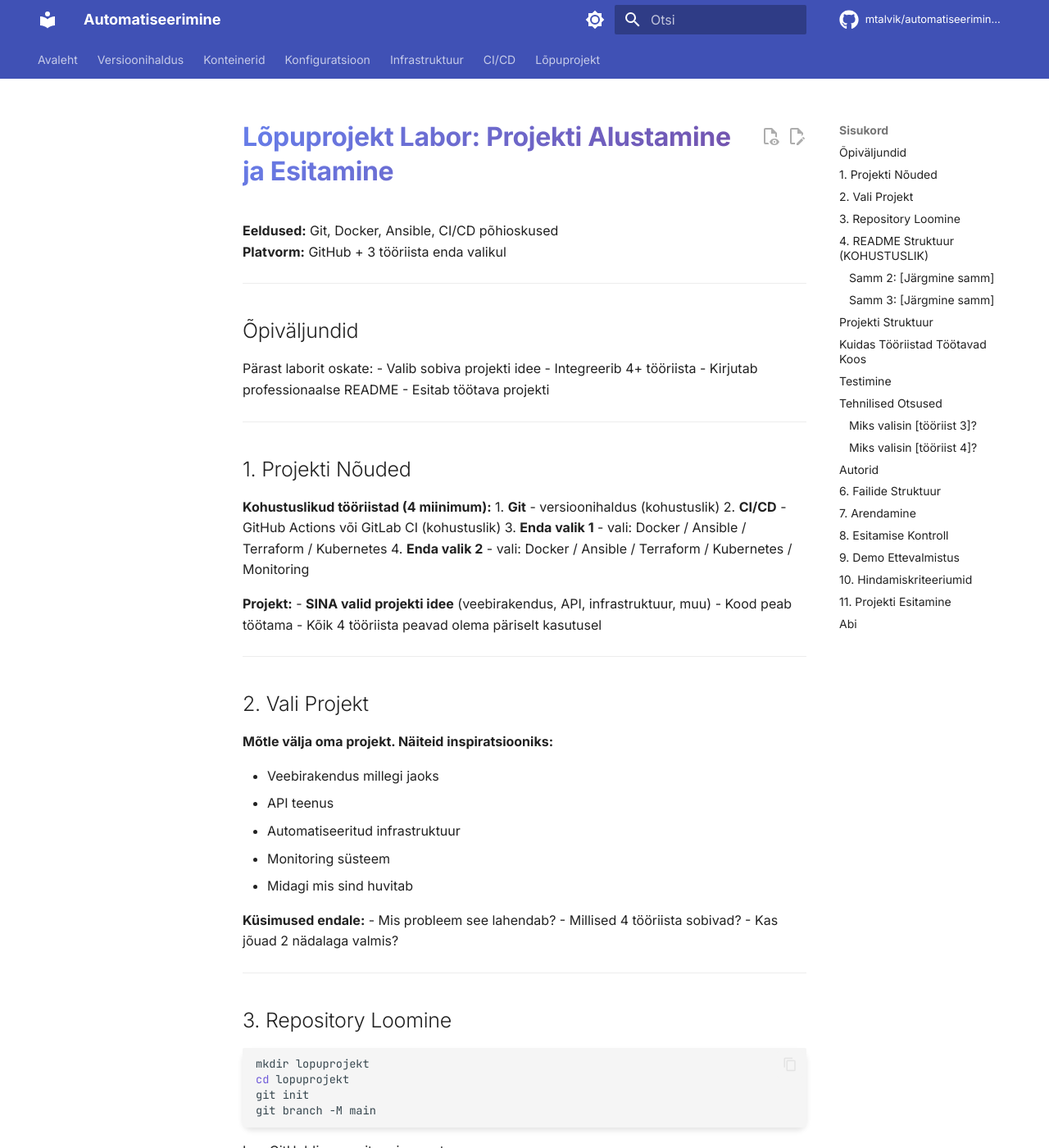
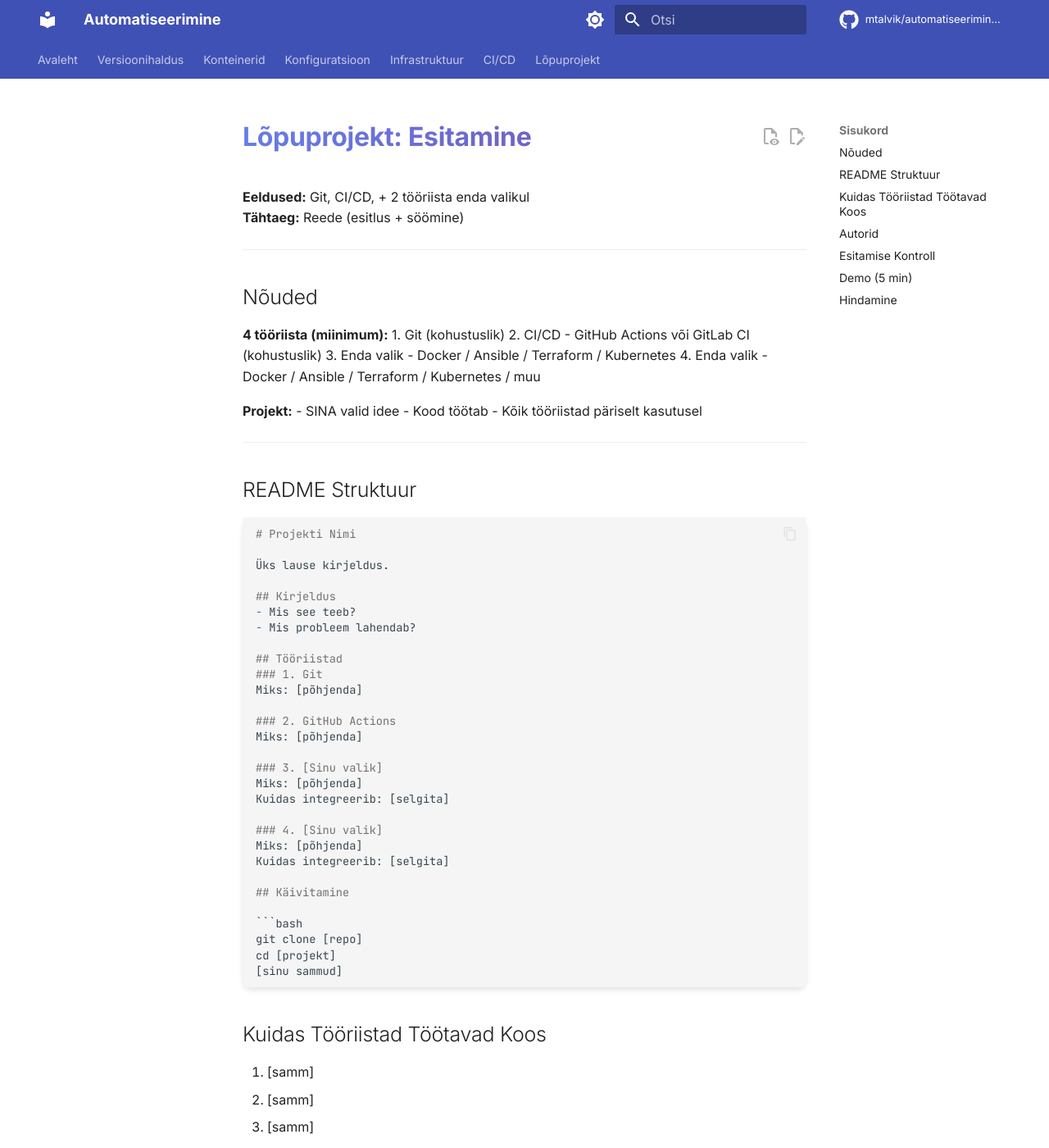
Before and after one commit to mtalvik/automatiseerimine_ext, an MkDocs documentation site: the page built from docs/lopuprojekt/lopuprojekt.md, in a window 1280 px wide and 1400 px high. Shown: the whole window at 82% size. Built offline with MkDocs 1.6.1 and Material for MkDocs 9.7.7, drawn with Linux system fonts in a browser that asks for light colours; comment, search, counter and statistics services are not loaded; some of the changed text lies outside the part shown.

Commit message:
täiendatud

````diff
--- a/docs/lopuprojekt/lopuprojekt.md
+++ b/docs/lopuprojekt/lopuprojekt.md
@@ -1,307 +1,105 @@
-# Lõpuprojekt Labor: Projekti Alustamine ja Esitamine
+# Lõpuprojekt: Esitamine
 
-**Eeldused:** Git, Docker, Ansible, CI/CD põhioskused
-**Platvorm:** GitHub + 3 tööriista enda valikul
+**Eeldused:** Git, CI/CD, + 2 tööriista enda valikul
+**Tähtaeg:** Reede (esitlus + söömine)
 
 ---
 
-## Õpivälјundid
+## Nõuded
 
-Pärast laborit oskate:
-- Valib sobiva projekti idee
-- Integreerib 4+ tööriista
-- Kirjutab professionaalse README
-- Esitab töötava projekti
+**4 tööriista (miinimum):**
+1. Git (kohustuslik)
+2. CI/CD - GitHub Actions või GitLab CI (kohustuslik)
+3. Enda valik - Docker / Ansible / Terraform / Kubernetes
+4. Enda valik - Docker / Ansible / Terraform / Kubernetes / muu
+
+**Projekt:**
+- SINA valid idee
+- Kood töötab
+- Kõik tööriistad päriselt kasutusel
 
 ---
 
-## 1. Projekti Nõuded
+## README Struktuur
 
-**Kohustuslikud tööriistad (4 miinimum):**
-1. **Git** - versioonihaldus (kohustuslik)
-2. **CI/CD** - GitHub Actions või GitLab CI (kohustuslik)
-3. **Enda valik 1** - vali: Docker / Ansible / Terraform / Kubernetes
-4. **Enda valik 2** - vali: Docker / Ansible / Terraform / Kubernetes / Monitoring
+```markdown
+# Projekti Nimi
 
-**Projekt:**
-- **SINA valid projekti idee** (veebirakendus, API, infrastruktuur, muu)
-- Kood peab töötama
-- Kõik 4 tööriista peavad olema päriselt kasutusel
+Üks lause kirjeldus.
 
----
+## Kirjeldus
+- Mis see teeb?
+- Mis probleem lahendab?
 
-## 2. Vali Projekt
+## Tööriistad
+### 1. Git
+Miks: [põhjenda]
 
-**Mõtle välja oma projekt. Näiteid inspiratsiooniks:**
+### 2. GitHub Actions
+Miks: [põhjenda]
 
-- Veebirakendus millegi jaoks
-- API teenus
-- Automatiseeritud infrastruktuur
-- Monitoring süsteem
-- Midagi mis sind huvitab
+### 3. [Sinu valik]
+Miks: [põhjenda]
+Kuidas integreerib: [selgita]
 
-**Küsimused endale:**
-- Mis probleem see lahendab?
-- Millised 4 tööriista sobivad?
-- Kas jõuad 2 nädalaga valmis?
+### 4. [Sinu valik]
+Miks: [põhjenda]
+Kuidas integreerib: [selgita]
 
----
-
-## 3. Repository Loomine
+## Käivitamine
 
 ```bash
-mkdir lopuprojekt
-cd lopuprojekt
-git init
-git branch -M main
+git clone [repo]
+cd [projekt]
+[sinu sammud]
 ```
 
-Loo GitHub'is repository ja seosta:
-```bash
-git remote add origin https://github.com/[kasutaja]/lopuprojekt.git
+## Kuidas Tööriistad Töötavad Koos
+
+1. [samm]
+2. [samm]
+3. [samm]
+
+## Autorid
+[Sinu nimi]
 ```
 
 ---
 
-## 4. README Struktuur (KOHUSTUSLIK)
+## Esitamise Kontroll
 
-Loo `README.md` järgmise sisuga:
-
-```markdown
-# Projekti Nimi
-
-Üks lause mis kirjeldab projekti.
-
-## Kirjeldus
-
-Kirjelda oma projekti:
-- Mis see teeb?
-- Mis probleem see lahendab?
-- Kes seda kasutaks?
-
-## Arhitektuur
-
-[Lisa diagramm või kirjeldus kuidas süsteem töötab]
-
-## Tööriistad ja Põhjendused
-
-### 1. Git
-Miks: [selgita miks valisid Git'i selle projekti jaoks]
-
-### 2. GitHub Actions / GitLab CI
-Miks: [selgita miks valisid selle CI/CD tööriista]
-
-### 3. [Sinu 3. tööriist]
-Miks: [selgita miks valisid]
-Kuidas integreerib teiste tööriistadega: [selgita]
-
-### 4. [Sinu 4. tööriist]
-Miks: [selgita miks valisid]
-Kuidas integreerib teiste tööriistadega: [selgita]
-
-## Eeltingimused
-
-Mis on vaja et projekti käivitada:
-- Docker 24.0+ (kui kasutad)
-- [Lisa kõik vajalik]
-
-## Käivitamine
-
-### Samm 1: Kloon repository
-```bash
-git clone https://github.com/[kasutaja]/[projekt].git
-cd [projekt]
-```
-
-### Samm 2: [Järgmine samm]
-```bash
-[Käsud]
-```
-
-### Samm 3: [Järgmine samm]
-```bash
-[Käsud]
-```
-
-Tulemus: [Mis peaks juhtuma? Kus rakendus on? Milline URL?]
-
-## Projekti Struktuur
-
-```
-projekt/
-├── [Sinu kaustad ja failid]
-└── README.md
-```
-
-## Kuidas Tööriistad Töötavad Koos
-
-Kirjelda kuidas sinu 4 tööriista integreerivad:
-
-1. [Esimene samm]
-2. [Teine samm]
-3. [Kolmas samm]
-4. [Neljas samm]
-
-## Testimine
-
-Kuidas testida et kõik töötab:
-```bash
-[Testimise käsud]
-```
-
-## Tehnilised Otsused
-
-### Miks valisin [tööriist 3]?
-Põhjendus: [alternatiivid, miks see sobib]
-
-### Miks valisin [tööriist 4]?
-Põhjendus: [alternatiivid, miks see sobis paremini]
-
-## Autorid
-
-- [Sinu nimi] - [GitHub]
-```
+- [ ] README täielik
+- [ ] 4 tööriista dokumenteeritud ja põhjendatud
+- [ ] Käivitamise juhised
+- [ ] CI/CD pipeline töötab
+- [ ] Kood commit'itud
+- [ ] Demo valmis
 
 ---
 
-## 5. CI/CD Pipeline (KOHUSTUSLIK)
+## Demo (5 min)
 
-Loo `.github/workflows/ci-cd.yml`:
-
-```yaml
-name: CI/CD Pipeline
-
-on:
-  push:
-    branches: [ main ]
-
-jobs:
-  build:
-    runs-on: ubuntu-latest
-    steps:
-      - uses: actions/checkout@v3
-
-      # Lisa siia oma sammud:
-      # - testimine
-      # - build
-      # - deploy
-```
+1. Mis projekt on (30 sek)
+2. 4 tööriista + MIKS (2 min)
+3. Live demo (2 min)
+4. Mis õppisid (30 sek)
 
 ---
 
-## 6. Failide Struktuur
+## Hindamine
 
-Loo endale sobiv struktuur. Näiteks:
+| Kriteerium | % |
+|-----------|---|
+| Töötab | 30% |
+| 4 tööriista | 30% |
+| README | 20% |
+| Põhjendused | 10% |
+| Kood | 10% |
 
-```bash
-mkdir -p .github/workflows
-mkdir -p [sinu kaustad]
-touch .github/workflows/ci-cd.yml
-touch .gitignore
-```
-
-`.gitignore`:
-```
-node_modules/
-*.log
-.env
-.DS_Store
-```
+Boonus (+10%): 5+ tööriista, testid, põhjalik dokumentatsioon
 
 ---
 
-## 7. Arendamine
+**Esita Google Classroom'is: repo link + lühike kirjeldus + Projekt peaab jooksam laivis!**
 
-**Sina oled arendaja - sina teed:**
-
-1. Mõtle välja mis tehnoloogiad kasutad
-2. Kirjuta kood
-3. Tee Dockerfile / Ansible playbook / K8s manifests / vms
-4. Seadista CI/CD
-5. Testi et töötab
-6. Dokumenteeri README's
-
-**Commit'i regulaarselt:**
-```bash
-git add .
-git commit -m "Describe what you did"
-git push
-```
-
----
-
-## 8. Esitamise Kontroll
-
-Enne esitamist kontrolli:
-
-**Repository:**
-- [ ] README.md on täielik
-- [ ] Kõik 4 tööriista on dokumenteeritud
-- [ ] Selgitatud MIKS iga tööriist valitud
-- [ ] Käivitamise juhised on selged
-- [ ] CI/CD pipeline töötab (GitHub Actions roheline)
-
-**Funktsionaalsus:**
-- [ ] Projekt käivitub README juhiste järgi
-- [ ] Kõik 4 tööriista on päriselt kasutusel (mitte lihtsalt olemas)
-- [ ] Demo on ette valmistatud
-
-**Kood:**
-- [ ] Kood on commit'itud
-- [ ] Struktuur on loogiline
-- [ ] Repository on avalik või õpetajale ligipääs
-
----
-
-## 9. Demo Ettevalmistus
-
-**Valmista ette 5-minutiline esitlus:**
-
-1. **Mis projekt on** (30 sek)
-2. **Millised 4 tööriista ja MIKS** (2 min)
-3. **Live demo** (2 min)
-4. **Mis õppisid** (30 sek)
-
-**Tips:**
-- Testi demo enne
-- Screenshot'id kui live demo ei tööta
-- Selgita kuidas tööriistad integreerivad
-
----
-
-## 10. Hindamiskriteeriumid
-
-| Kriteerium | Punktid | Kirjeldus |
-|-----------|---------|-----------|
-| Töötab | 30% | Projekt käivitub ja töötab |
-| 4 tööriista | 30% | Kõik 4 korrektselt kasutatud ja integreeritud |
-| README | 20% | Täielik, selge, professionaalne |
-| Põhjendused | 10% | Tehnilised otsused põhjendatud |
-| Kood | 10% | Loetav, struktureeritud |
-
-**Boonus (+10%):**
-- 5+ tööriista
-- Eriti hästi integreeritud
-- Põhjalik dokumentatsioon
-- Automatiseeritud testid
-
----
-
-## 11. Projekti Esitamine
-
-**Google Classroom'is esita:**
-- GitHub repository link
-- Lühike kirjeldus (2-3 lauset)
-
-**Reede on esitlused + söömine!**
-
----
-
-## Abi
-
-Kui jooksed probleemi:
-- Vaata labori materjale
-- Vaata loenguid
-- Küsi abi
-
-**Edu! Sa said selle!** 🚀
+Edu!
````
